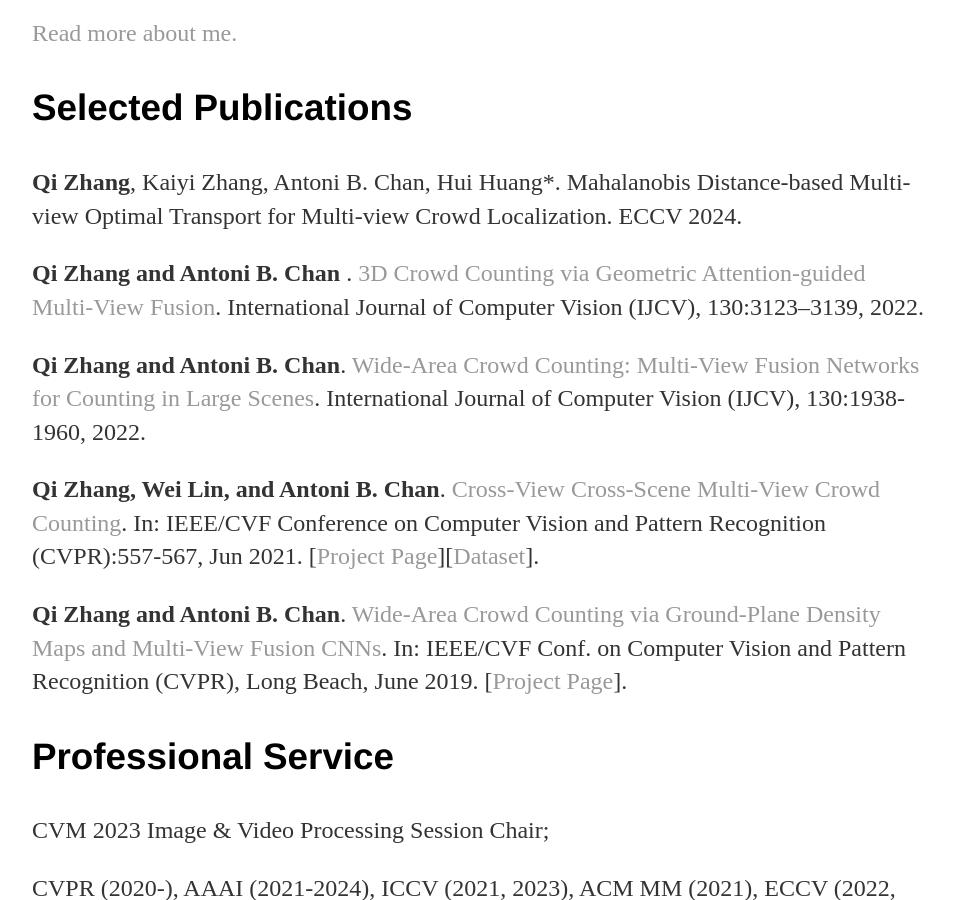
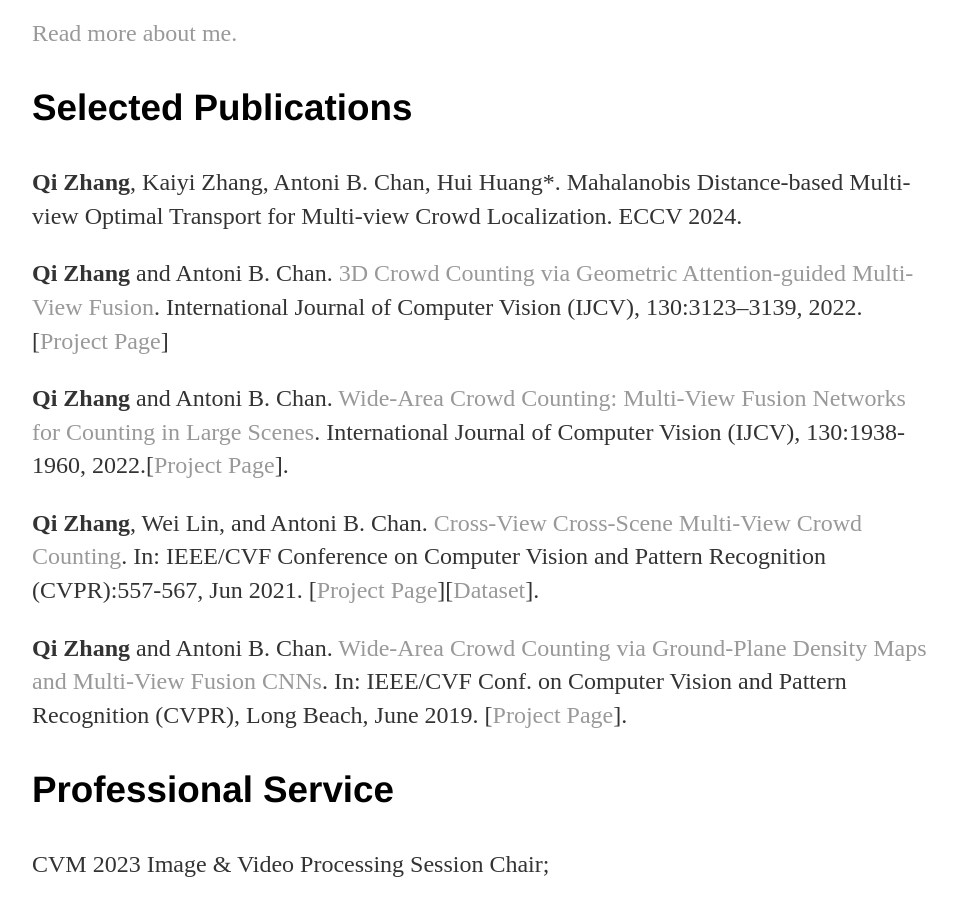
Before and after one commit to zqyq/zqyq.github.io, a Jekyll site: the page built from index.html, in a window 1280 px wide and 900 px high, scrolled down 845 px. Shown: the whole window, without its empty margins (160-1117 px from the left). Built offline with Jekyll 4.4.1, drawn with Linux system fonts in a browser that asks for light colours.

Commit message:
Update index.html

```diff
--- a/index.html
+++ b/index.html
@@ -40,26 +40,28 @@ title: Qi ZHANG's Homepage
 			<p> <strong>Qi Zhang</strong>, Kaiyi Zhang, Antoni B. Chan, Hui Huang*. Mahalanobis Distance-based Multi-view Optimal Transport for Multi-view Crowd Localization. ECCV 2024. </p>
 
 
-			<p><strong>Qi Zhang and Antoni B. Chan </strong>.
+			<p><strong>Qi Zhang</strong> and Antoni B. Chan.
 				<a href="https://link.springer.com/article/10.1007/s11263-022-01685-7">3D Crowd Counting via Geometric Attention-guided Multi-View Fusion</a>.
-				 International Journal of Computer Vision (IJCV), 130:3123–3139, 2022.
+				 International Journal of Computer Vision (IJCV), 130:3123–3139, 2022.[<a href="http://visal.cs.cityu.edu.hk/research/aaai20-3d-counting/">Project Page</a>]
 			</p>
 
-						<p><strong>Qi Zhang and Antoni B. Chan</strong>.
+			<p><strong>Qi Zhang</strong> and Antoni B. Chan.
 				<a href='https://link.springer.com/article/10.1007/s11263-022-01626-4'>Wide-Area Crowd Counting: Multi-View Fusion Networks for Counting in Large Scenes</a>.
-						International Journal of Computer Vision (IJCV), 130:1938-1960, 2022.
+				International Journal of Computer Vision (IJCV), 130:1938-1960, 2022.[<a href="http://visal.cs.cityu.edu.hk/research/cvpr2019wacc/">Project Page</a>].
+			</p>
 
 
-
-				<p><strong>Qi Zhang, Wei Lin, and Antoni B. Chan</strong>.
+			<p><strong>Qi Zhang</strong>, Wei Lin, and Antoni B. Chan.
 				<a href='https://openaccess.thecvf.com/content/CVPR2021/papers/Zhang_Cross-View_Cross-Scene_Multi-View_Crowd_Counting_CVPR_2021_paper.pdf'>Cross-View Cross-Scene Multi-View Crowd Counting</a>.
 				In: IEEE/CVF Conference on Computer Vision and Pattern Recognition (CVPR):557-567, Jun 2021.
 				[<a href="http://visal.cs.cityu.edu.hk/research/cvcs/">Project Page</a>][<a href="http://visal.cs.cityu.edu.hk/research/cvcs_dataset/">Dataset</a>].
+                        </p>
 
-				<p><strong>Qi Zhang and Antoni B. Chan</strong>.
+			<p><strong>Qi Zhang</strong> and Antoni B. Chan.
 				<a href="http://visal.cs.cityu.edu.hk/static/pubs/conf/cvpr19-wacc.pdf">Wide-Area Crowd Counting via Ground-Plane Density Maps and Multi-View Fusion CNNs</a>.
 				In: IEEE/CVF Conf. on Computer Vision and Pattern Recognition (CVPR), Long Beach, June 2019.
 				[<a href="http://visal.cs.cityu.edu.hk/research/cvpr2019wacc/">Project Page</a>].
+			</p>
 
 			<h3>Professional Service</h3>
 
```
Lines whose indentation alone changed are shown as unchanged.
